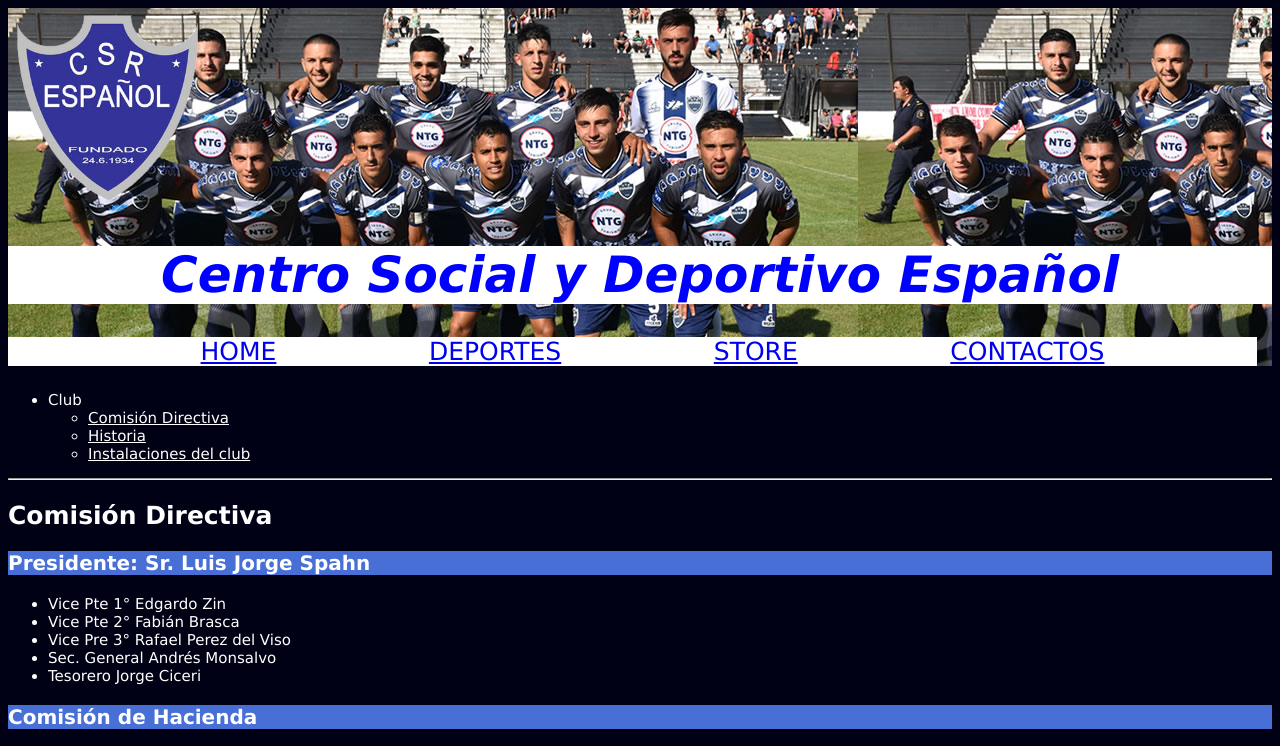
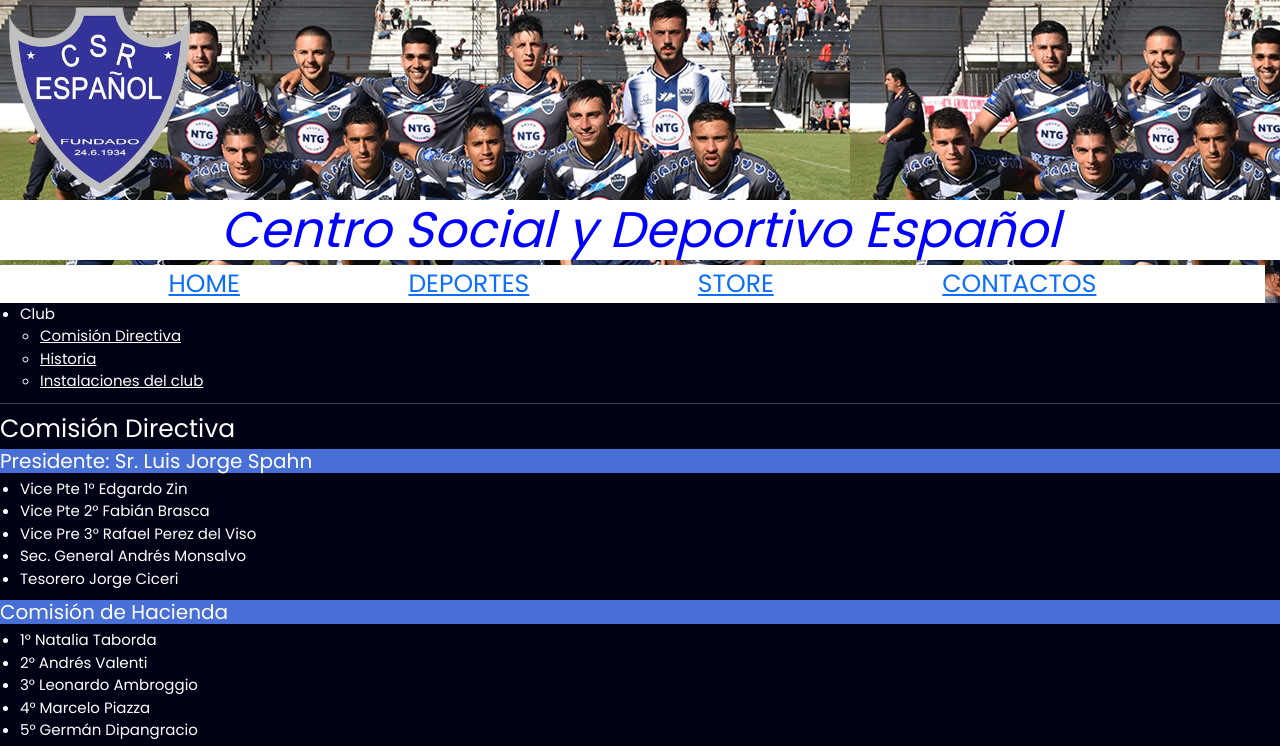
Before and after one commit to nicocastillo25/ProyectoFinalHTML, a website: page pages/club.html in a window 1280 px wide. Shown: the top 746 px of the page. Drawn offline with nearby package versions, Linux system fonts and the light colour scheme.

Commit message:
correcciones  del tutor

```diff
--- a/pages/club.html
+++ b/pages/club.html
@@ -6,13 +6,14 @@
     <meta name="viewport" content="width=device-width, initial-scale=1.0" />
     <meta name="keywords"  content="CENTRO, ESPAÑOL, FUTSAL, CLUB, HAEDO, BARRIO, NATACION, BASQUET">
     <title>Club | Centro Español</title>
-    <link rel="stylesheet" href="../css/index.css" />
+    <link href="https://cdn.jsdelivr.net/npm/bootstrap@5.2.2/dist/css/bootstrap.min.css" rel="stylesheet" integrity="sha384-Zenh87qX5JnK2Jl0vWa8Ck2rdkQ2Bzep5IDxbcnCeuOxjzrPF/et3URy9Bv1WTRi" crossorigin="anonymous">
+    <link rel="stylesheet" href="./../css/index.css" />
   </head>
   <body>
     <header id="margen-header">
       <a href="../index.html">
         <img
-          src="../images/Escudo-Centro-Español.png"
+          src="./../images/Escudo-Centro-Español.png"
           alt="Centro Social y Deportivo Español"
           class="tamaño-logo"
         />
@@ -20,7 +21,7 @@
       <h1>Centro Social y Deportivo Español</h1>
       <nav>
         <ul class="nav">
-          <li><a href="../index.html">HOME</a>
+          <li><a href="../index.html">HOME</a></li>
           <li><a href="./deporte.html">DEPORTES</a></li>
           <li><a href="./store.html">STORE</a></li>
           <li><a href="./contactos.html">CONTACTOS</a></li>
@@ -38,7 +39,8 @@
                     <li><a href="#historia" class="a-link">Historia</a></li>
                     <li><a href="#instalaciones" class="a-link">Instalaciones del club</a></li>
                 </ul>
-        </ul>
+              </li>
+              </ul>
 
         <hr/>
 
--- /dev/null
+++ b/scss/_cards.scss
@@ -0,0 +1,32 @@
+.card {
+  background-color: rgb(148, 194, 206);
+  color: black;
+  justify-content: space-between;
+  border: solid 5px $color-white;
+  margin-top: 10px;
+  margin-bottom: 30px;
+  position: relative;
+  overflow: hidden;
+
+  .card_imagen {
+    width: 450px;
+    height: 300px;
+    max-width: 100%;
+  }
+
+  .card_titulo {
+    font-size: 18px;
+    margin-bottom: 50px;
+    text-align: center;
+  }
+
+  .card_descripcion {
+    font-size: 18px;
+    margin-bottom: 50px;
+  }
+
+  .card_descripcion--precio {
+    font-size: 30px;
+    margin-bottom: 50px;
+  }
+}
--- /dev/null
+++ b/scss/_common.scss
@@ -0,0 +1,45 @@
+@import url("https://fonts.googleapis.com/css2?family=Poppins");
+html {
+  font-size: $html-font-size;
+}
+
+body {
+  font-family: $font-casty;
+  font-size: 15px;
+  background-color: rgb(1, 1, 21);
+  color: $color-white;
+}
+
+.nav {
+  background-color: $color-white;
+  color: rgb(49, 14, 206);
+  font-size: 25px;
+  list-style: none;
+  display: flex;
+  justify-content: space-evenly;
+  margin-right: 15px;
+}
+
+.nav {
+  li {
+    a {
+      text-decoration: underline;
+    }
+  }
+}
+
+.margen-abajo {
+  margin-bottom: 25px;
+}
+
+.margen-arriba {
+  margin-top: 25px;
+}
+
+.a-link {
+  color: $color-white;
+}
+
+.margen-header {
+  background-color: $color-black;
+}
--- /dev/null
+++ b/scss/_store.scss
@@ -0,0 +1,7 @@
+.oferta {
+  color: black;
+  background-color: chartreuse;
+  position: absolute;
+  bottom: 110px;
+  right: 90px;
+}
--- /dev/null
+++ b/scss/_variables.scss
@@ -0,0 +1,4 @@
+$html-font-size: 62.5%;
+$color-white: white;
+$color-black: black;
+$font-casty:Poppins,-apple-system, BlinkMacSystemFont, Segoe UI, Roboto, Helvetica, Arial, sans-serif, Apple Color Emoji, Segoe UI Emoji, Segoe UI Symbol;
--- a/scss/card.scss
+++ /dev/null
@@ -1,33 +0,0 @@
-.card {
-    background-color: rgb(148, 194, 206);
-    color: black;
-    justify-content: space-between;
-    border: solid 5px $color-white;
-    margin-top: 10px;
-    margin-bottom: 30px;
-    position: relative;
-    overflow: hidden;
-
-    .card_imagen {
-      width: 450px;
-      height: 300px;
-      max-width: 100%;
-    }
-
-    .card_titulo {
-      font-size: 18px;
-      margin-bottom: 50px;
-      text-align: center;
-    }
-
-    .card_descripcion {
-      font-size: 18px;
-      margin-bottom: 50px;
-    }
-
-    .card_descripcion--precio {
-      font-size: 30px;
-      margin-bottom: 50px;
-    }
-
-  }
--- a/scss/nav.scss
+++ /dev/null
@@ -1,9 +0,0 @@
-.nav {
-
-    li {
-
-      a {
-          text-decoration: underline;
-      }
-    }
-  }
--- a/scss/style.scss
+++ b/scss/style.scss
@@ -1,36 +1,18 @@
-$html-font-size: 62.5%;
-$color-white: white;
+@import "variables";
+@import "common";
+@import "cards";
+@import "home";
+@import "club";
+@import "deportes";
+@import "store";
+@import "contactos";
 
-html {
-  font-size: $html-font-size;
-}
 
-.nav {
-  background-color: $color-white;
-  color: rgb(49, 14, 206);
-  font-size: 25px;
-  list-style: none;
-  display: flex;
-  justify-content: space-evenly;
-  margin-right: 15px;
-}
-
-.margen-header {
-  background-color: black;
-}
 
 header {
   color: $color-white;
   background-image: url(../images/plantel.jpg);
   background-size: auto;
-}
-
-body {
-  font-family: "Lucida Sans", "Lucida Sans Regular", "Lucida Grande",
-    "Lucida Sans Unicode", Geneva, Verdana, sans-serif;
-  font-size: 15px;
-  background-color: rgb(1, 1, 21);
-  color: $color-white;
 }
 
 h1 {
@@ -61,18 +43,6 @@
 
 .label-formulario {
   font-size: 18px;
-}
-
-.margen-abajo {
-  margin-bottom: 25px;
-}
-
-.margen-arriba {
-  margin-top: 25px;
-}
-
-.a-link {
-  color: $color-white;
 }
 
 .tamaño-multimedia {
@@ -167,15 +137,4 @@
     font-size: 30px;
     margin-bottom: 50px;
   }
-
 }
-
-.oferta {
-  color: black;
-  background-color: chartreuse;
-  position: absolute;
-  bottom: 110px;
-  right: 90px;
-}
-
-@import "nav"
```
Also changed, not shown: pages/contactos.html (+3 -2 lines), pages/deporte.html (+1 -0 lines), css/index.css, scss/_club.scss (added), scss/_contactos.scss (added), scss/_deportes.scss (added), scss/_home.scss (added), scss/_index.scss (added).
